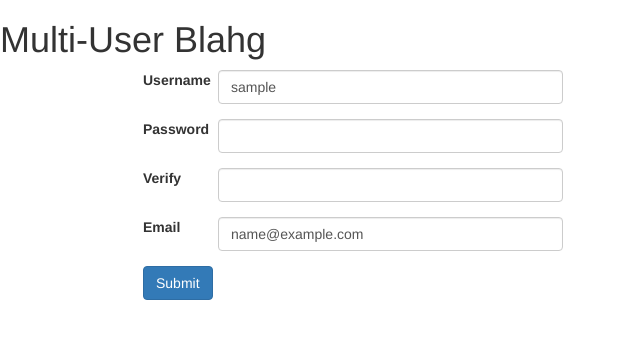
After one commit to davidhousedev/Multi-User-Blog-Udacity, a Python web app: template templates/signup.html in a window 1280 px wide. The commit adds this page. Shown: the top 339 px of the page, without its empty margins (0-640 px from the left). Run offline with Jinja, Linux system fonts and the light colour scheme; the template is opened without the code that fills it: most values are stand-ins (such as "Sample title", 1, 10 or a date in 2020); some libraries are stand-ins or nearby versions.

Commit message:
feat: Create user signup page

```diff
--- a/app.yaml
+++ b/app.yaml
@@ -3,6 +3,9 @@ api_version: 1
 threadsafe: true
 
 handlers:
+- url: /static
+  static_dir: static
+
 - url: /.*
   script: main.app
 
--- /dev/null
+++ b/static/form_responsive.css
@@ -0,0 +1,16 @@
+.container {
+    margin-left: 10%;
+    width: 60%;
+}
+
+@media screen and (min-width: 800px) {
+    .container {
+        width: 450px;
+    }
+}
+
+@media screen and (max-width: 500px) {
+    .container {
+        width: 80%;
+    }
+}
--- a/templates/base.html
+++ b/templates/base.html
@@ -5,7 +5,8 @@
     <meta name="viewport" content="width=device-width,initial-scale=1">
     <meta http-equiv="X-UA-Compatible" content="IE=edge">
     <title>Blahg</title>
-    <link rel="stylesheet" type="text/css" href="/static/main.css">
+    <link rel="stylesheet" href="https://maxcdn.bootstrapcdn.com/bootstrap/3.3.7/css/bootstrap.min.css">
+    <link rel="stylesheet" href="/static/main.css">
     {% block styles %}
         <!-- Page-specific style sheets will be imported here by Jinja2 -->
     {% endblock %}
--- /dev/null
+++ b/templates/signup.html
@@ -0,0 +1,51 @@
+{% extends "base.html" %}
+
+{% block styles %}
+    <link rel="stylesheet" type="text/css" href="/static/form_responsive.css">
+{% endblock %}
+
+{% block content %}
+<div class="container">
+    <form method="post">
+        <div class="form-group row">
+            <label class="col-sm-2 col-xs-12 col-form-label" for="username">Username</label>
+            <div class="col-sm-10 col-xs-12">
+                <input class="input form-control" name="username" type="text" value="{{username}}" id="username">
+                <span class="help-inline">{{error_username}}</span>
+            </div>
+        </div>
+
+        <div class="form-group row">
+            <label class="col-sm-2 col-xs-12 col-form-label" for="password">Password</label>
+            <div class="col-sm-10 col-xs-12">
+                <input class="input form-control" name="password" type="password" id="password">
+                <span class="help-inline">{{error_password}}</span>
+            </div>
+        </div>
+
+        <div class="form-group row">
+            <label class="col-sm-2 col-xs-12 col-form-label" for="verify">Verify</label>
+            <div class="col-sm-10 col-xs-12">
+                <input class="input form-control" name="verify" type="password" id="verify">
+                <span class="help-inline">{{error_verify}}</span>
+            </div>
+        </div>
+
+        <div class="form-group row">
+            <label class="col-sm-2 col-xs-12 col-form-label" for="email">Email</label>
+            <div class="col-sm-10 col-xs-12">
+                <input class="email form-control" name="email" type="text" value="{{email}}" id="email">
+                <span class="help-inline">{{error_email}}</span>
+            </div>
+        </div>
+        <div class="form-group row">
+            <div class="offset-xs-2 col-xs-10">
+                <button class="btn btn-primary">Submit</button>
+            </div>
+        </div>
+
+
+
+    </form>
+</div>
+{% endblock %}
```
Also changed, not shown: main.py (+51 -0 lines).
